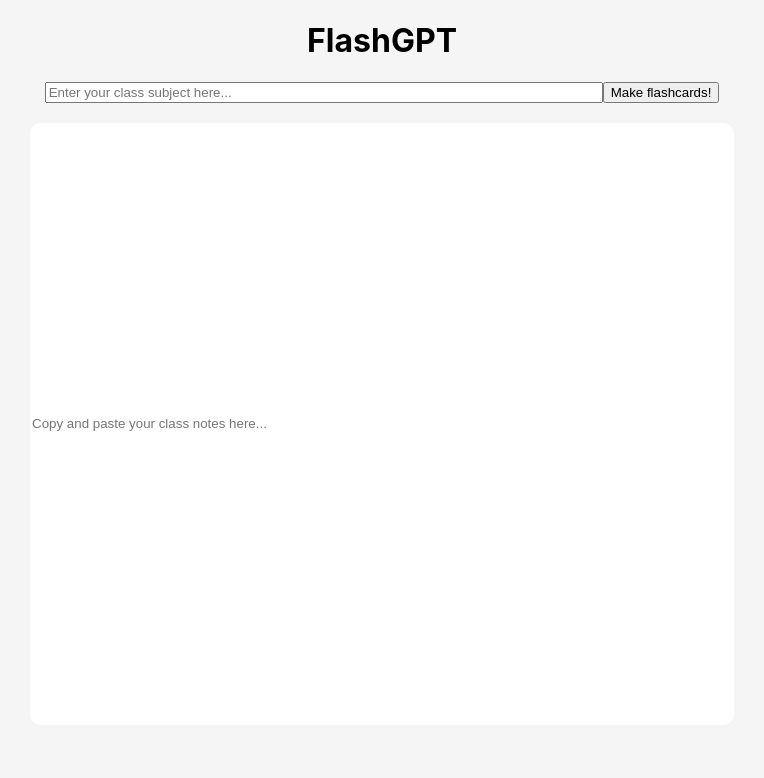
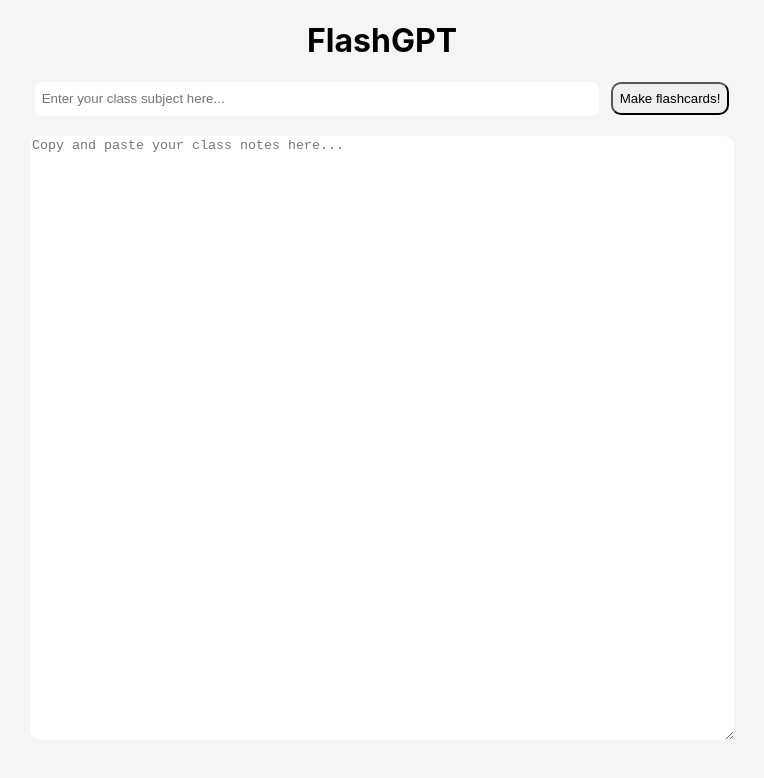
Before and after one commit to heatheryuan/FlashGPT, a React (Create React App) app in the folder webapp/: page / in a window 1280 px wide. Shown: the top 778 px of the page, without its empty margins (258-1022 px from the left). Built offline with nearby package versions, Linux system fonts and the light colour scheme; no server answers.

Commit message:
final design touches

```diff
--- a/webapp/src/App.js
+++ b/webapp/src/App.js
@@ -29,12 +29,18 @@
 }
 
   const makeFlashcards = (subject, notes) => {
-    const dataEntry = {
-      subject: subject,
-      notes: notes
+    const subjectValid = subject != undefined && subject != "";
+    const notesValid = notes != undefined && notes != "";
+
+    if (subjectValid && notesValid) {
+      const dataEntry = {
+        subject: subject,
+        notes: notes
+      }
+
+      callAPI(dataEntry);
     }
 
-    callAPI(dataEntry);
     // console.log(flashcards);
     // setDisplay(`Subject: ${dataEntry.subject}\nNotes: ${dataEntry.notes}`);
   }
--- a/webapp/src/pages/Card.js
+++ b/webapp/src/pages/Card.js
@@ -1,8 +1,8 @@
 import React, { useState } from "react";
 import "./Card.scss"
 
-const Card = ({term, definition}) => {
-    const [isFlipped, setIsFlipped] = useState(false);
+const Card = ({term, definition, handleFlip, isFlipped}) => {
+    // const [isFlipped, setIsFlipped] = useState(false);
     const [attempt, setAttempt] = useState();
     const [isCorrect, setIsCorrect] = useState();
     const [feedback, setFeedback] = useState();
@@ -57,7 +57,6 @@
                         </form>
                         {isChecking ? <h3>checking your attempt...</h3> : <p>{feedback}</p>}
                     </div>}
-                <button onClick={() => setIsFlipped(!isFlipped)}>flip</button>
             </div>
         </div>
 
--- a/webapp/src/pages/Card.scss
+++ b/webapp/src/pages/Card.scss
@@ -18,3 +18,7 @@
     min-height: 20px;
     padding: 7px;
 }
+
+.term {
+    margin-bottom: 70px;
+}
--- a/webapp/src/pages/Flashcards.js
+++ b/webapp/src/pages/Flashcards.js
@@ -1,9 +1,73 @@
 import React, { useState } from "react";
-import Card from "./Card";
+import './Flashcards.scss';
+import "./Card.scss"
+
+const Card = ({term, definition, handleFlip, isFlipped}) => {
+    // const [isFlipped, setIsFlipped] = useState(false);
+    const [attempt, setAttempt] = useState();
+    const [isCorrect, setIsCorrect] = useState();
+    const [feedback, setFeedback] = useState();
+    const [isChecking, setIsChecking] = useState();
+
+    const callAPI = async (dataEntry) => {
+        try {
+            setIsChecking(true);
+            await fetch('http://127.0.0.1:5000/grade_def', {
+                method: 'POST',
+                headers: {
+                    'Content-Type': 'application/json'
+                },
+                body: JSON.stringify(dataEntry)
+                })
+                .then(response => response.text())
+                .then(data => {
+                    console.log(data);
+                    const parsed = JSON.parse(data)
+                    setIsCorrect(parsed[0]);
+                    setFeedback(parsed[1]);
+            });
+        } finally {
+            setIsChecking(false);
+        }
+
+    }
+
+    const makeAttempt = () => {
+        // console.log('heyyyy');
+        const dataEntry = {
+            term: term,
+            definition: definition,
+            attempt: attempt,
+            mode: 'medium'
+        }
+
+        callAPI(dataEntry);
+        console.log(isCorrect);
+        console.log(feedback);
+    }
+
+    return (
+        <div className="card">
+            <div className="content">
+                {isFlipped ? <p>{definition}</p> :
+                    <div>
+                        <h2 className="term">{term}</h2>
+                        <form onSubmit={(e) => e.preventDefault()}>
+                            <input className='attempt' placeholder='Take a stab at it!' type='text' onChange={(e) => setAttempt(e.target.value)}></input>
+                            <button type="submit" onClick={makeAttempt}>guess</button>
+                        </form>
+                        {isChecking ? <h3>checking your attempt...</h3> : <p>{feedback}</p>}
+                    </div>}
+            </div>
+        </div>
+
+    )
+};
 
 const Flashcards = ({flashcards, handleBack}) => {
     const [index, setIndex] = useState(0);
     const [isEnd, setIsEnd] = useState(false);
+    const [isFlipped, setIsFlipped] = useState(false);
 
     const handleNext = () => {
         if (index + 1 < flashcards.length) {
@@ -22,8 +86,9 @@
             </div>
              :
             <div>
-                <Card term={flashcards[index].term} definition={flashcards[index].definition} />
-                <button onClick={handleNext}>next</button>
+                <Card term={flashcards[index].term} definition={flashcards[index].definition} isFlipped={isFlipped}/>
+                <button className='bttn' onClick={() => setIsFlipped(!isFlipped)}>Flip</button>
+                <button className='bttn' onClick={handleNext}>Next</button>
             </div>
             }
 
--- /dev/null
+++ b/webapp/src/pages/Flashcards.scss
@@ -0,0 +1,6 @@
+.bttn {
+    border-radius: 10px;
+    padding: 10px;
+    width: 300px;
+    margin: 10px;
+}
--- a/webapp/src/pages/QuickStart.js
+++ b/webapp/src/pages/QuickStart.js
@@ -16,10 +16,10 @@
                 <h1>FlashGPT</h1>
                 <form onSubmit={(e) => e.preventDefault()}>
                     <div className='form'>
-                        <input className='subject' type='text' placeholder='Enter your class subject here...' onChange={(e) => setSubject(e.target.value)}></input>
-                        <button type='submit' onClick={() => {handleSubmit(subject, notes)}}> Make flashcards! </button>
+                        <input className='subject' type='text' placeholder='Enter your class subject here...' onChange={(e) => setSubject(e.target.value)}/>
+                        <button className='btn' type='submit' onClick={() => handleSubmit(subject, notes)}> Make flashcards! </button>
                     </div>
-                    <input className='notes' type="text" placeholder='Copy and paste your class notes here...' onChange={(e) => setNotes(e.target.value)}/>
+                    <textarea className='notes' placeholder='Copy and paste your class notes here...' onChange={(e) => setNotes(e.target.value)}/>
                 </form>
             </div>
         </div>
--- a/webapp/src/pages/QuickStart.scss
+++ b/webapp/src/pages/QuickStart.scss
@@ -8,9 +8,24 @@
     }
 }
 .notes {
-    height: 600px;
-    width: 700px;
+    min-height: 600px;
+    min-width: 700px;
+    max-width: 700px;
     border-radius: 10px;
     border: none;
     margin: 20px;
 }
+
+.subject {
+    border: none;
+    border-radius: 7px;
+    min-width: 550px;
+    min-height: 20px;
+    padding: 7px;
+    margin-right: 12px;
+}
+
+.btn {
+    border-radius: 10px;
+    padding: 7px;
+}
```
